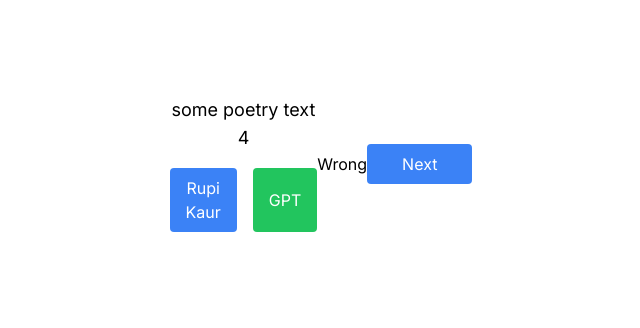
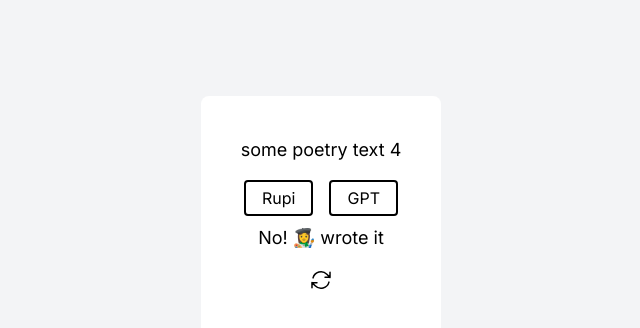
Before and after one commit to ParthGandhi/kupi-raur, a Next.js app: page / in a window 1280 px wide. Both pictures are taken after a click on the button "GPT". Shown: the top 328 px of the page, without its empty margins (319-959 px from the left). Built offline with nearby package versions, Linux system fonts and the light colour scheme.

Commit message:
style the button and move it to the end

```diff
--- a/app/page.tsx
+++ b/app/page.tsx
@@ -18,20 +18,20 @@
   setIsCorrectAnswer: Dispatch<SetStateAction<boolean | undefined>>;
 }) => {
   return (
-    <div className="flex flex-col items-center justify-center border-red-100">
+    <div className="flex flex-col items-center justify-center">
       <p className="mb-4 text-lg text-center">{poem.text}</p>
       <div className="flex space-x-4">
         <button
           disabled={!isUndefined(isCorrectAnswer)}
           onClick={() => setIsCorrectAnswer(poem.isGPT === false)}
-          className="px-4 py-2 bg-blue-500 text-white rounded w-full"
+          className="px-4 py-1  rounded w-full border-black border-2"
         >
-          Rupi Kaur
+          Rupi
         </button>
         <button
           disabled={!isUndefined(isCorrectAnswer)}
           onClick={() => setIsCorrectAnswer(poem.isGPT === true)}
-          className="px-4 py-2 bg-green-500 text-white rounded w-full"
+          className="px-4 py-1  rounded w-full border-black border-2"
         >
           GPT
         </button>
@@ -65,7 +65,7 @@
   );
 
   useEffect(() => {
-    nextPoem()
+    nextPoem();
     // eslint-disable-next-line react-hooks/exhaustive-deps
   }, []);
 
@@ -75,8 +75,9 @@
   };
 
   return (
-    <main className="flex min-h-screen flex-col items-center justify-between p-24 bg-white">
-      <div className="relative flex place-items-center text-black">
+    <main className="flex min-h-screen flex-col items-center justify-between p-24 bg-gray-100 text-black">
+      <div className="bg-white p-10 rounded-lg">
+        <div className="relative flex place-items-center ">
           {randomPoem && (
             <IsPoemGPT
               poem={randomPoem}
@@ -84,15 +85,48 @@
               setIsCorrectAnswer={setIsCorrectAnswer}
             />
           )}
-        {isCorrectAnswer !== undefined &&
-          (isCorrectAnswer === true ? "Correct" : "Wrong")}
+        </div>
+        <div className="flex flex-col items-center">
+
+          {isCorrectAnswer === undefined && (
+            <div className="py-2 text-md">Who wrote this?</div>
+          )}
+
+          {isCorrectAnswer !== undefined && (
+            <div className="flex flex-col justify-center items-center">
+              <div className="py-2 text-lg">
+                {isCorrectAnswer
+                    ? randomPoem!.isGPT
+                      ? "Yes! 🤖 wrote it"
+                      : "Yes! 👩‍🎨 wrote it"
+                    : randomPoem!.isGPT
+                    ? "No! 🤖 wrote it"
+                    : "No! 👩‍🎨 wrote it"
+                  }
+              </div>
               <button
                 onClick={nextPoem}
                 disabled={isUndefined(isCorrectAnswer)}
-          className="px-4 py-2 bg-blue-500 text-white rounded w-full"
+                className="px-4 py-2 rounded "
               >
-          Next
+                <svg
+                  xmlns="http://www.w3.org/2000/svg"
+                  fill="none"
+                  viewBox="0 0 24 24"
+                  stroke-width="1.5"
+                  stroke="currentColor"
+                  className="w-6 h-6"
+                >
+                  <path
+                    stroke-linecap="round"
+                    stroke-linejoin="round"
+                    d="M16.023 9.348h4.992v-.001M2.985 19.644v-4.992m0 0h4.992m-4.993 0l3.181 3.183a8.25 8.25 0 0013.803-3.7M4.031 9.865a8.25 8.25 0 0113.803-3.7l3.181 3.182m0-4.991v4.99"
+                  />
+                </svg>
               </button>
+            </div>
+          )}
+        </div>
       </div>
     </main>
   );
```
Lines whose indentation alone changed are shown as unchanged.
